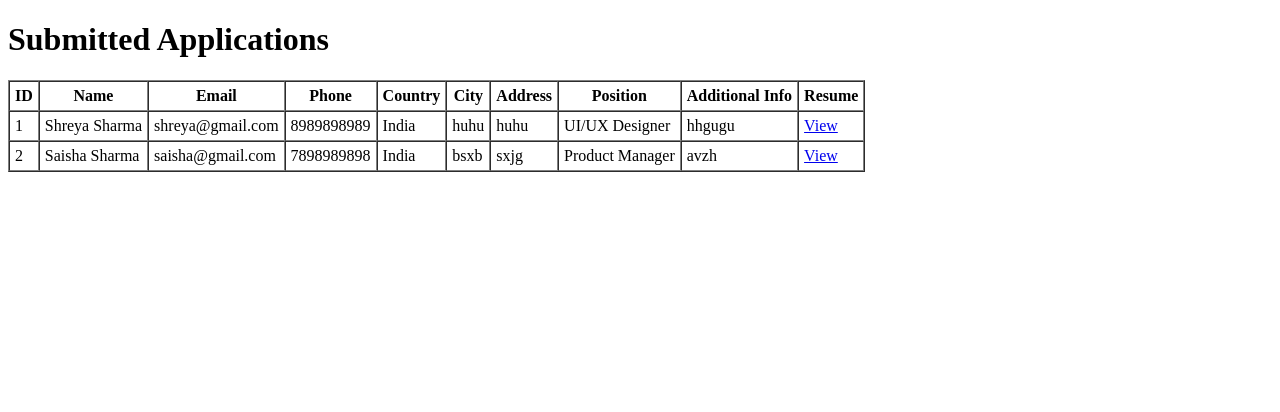
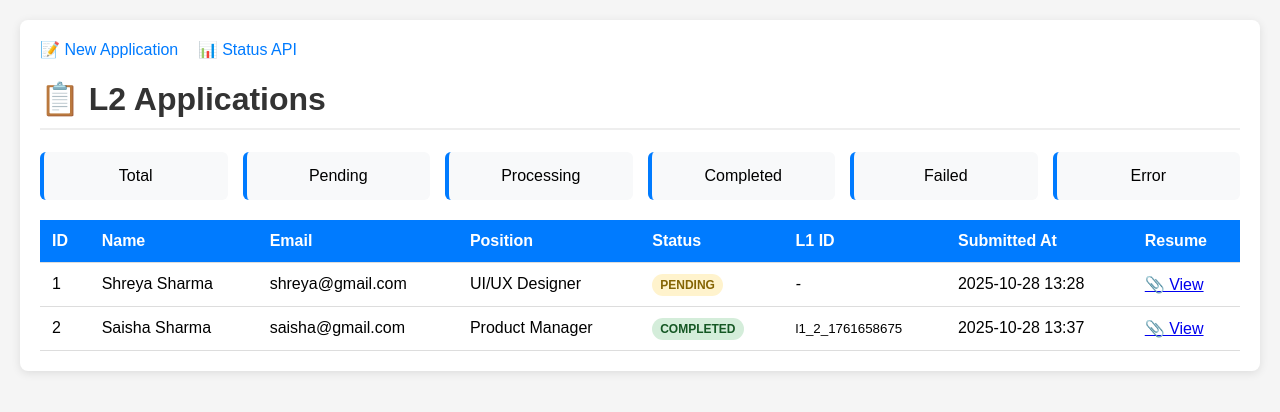
Before and after one commit to Gunnzzz-tech/application, a Flask app: template templates/applications.html in a window 1280 px wide. Shown: the top 412 px of the page. Run offline with Flask 3, Linux system fonts and the light colour scheme; the template is opened without the code that fills it: values that come from a table or form of the project are taken from there, others are empty.

Commit message:
first commit

```diff
--- a/main.py
+++ b/main.py
@@ -6,6 +6,7 @@ import os
 from werkzeug.utils import secure_filename
 from urllib.parse import urlencode
 import logging
+import time
 
 # Configure logging
 logging.basicConfig(level=logging.INFO)
@@ -26,7 +27,6 @@ app.config['SQLALCHEMY_DATABASE_URI'] = f'sqlite:///{DB_PATH}'
 app.config['SQLALCHEMY_TRACK_MODIFICATIONS'] = False
 db = SQLAlchemy(app)
 
-
 # --- L2 Database Model ---
 class Application(db.Model):
     id = db.Column(db.Integer, primary_key=True)
@@ -44,12 +44,10 @@ class Application(db.Model):
     l1_submission_id = db.Column(db.String(100))
     submitted_at = db.Column(db.DateTime, server_default=db.func.now())
 
-
 # Initialize database
 with app.app_context():
     db.create_all()
     logger.info(f"✅ L2 connected to database: {DB_PATH}")
-
 
 # --- Helper functions ---
 def get_preserved_params():
@@ -59,7 +57,6 @@ def get_preserved_params():
             params[key] = value
     return params
 
-
 def build_redirect_url(base_url, extra_params=None):
     params = get_preserved_params()
     if extra_params:
@@ -68,76 +65,79 @@ def build_redirect_url(base_url, extra_params=None):
         return f"{base_url}?{urlencode(params)}"
     return base_url
 
-
 def submit_to_l1(application_id, preserved_params):
     """
     Background task to submit data to L1 (NO humanization delays)
     """
     try:
-        # Get application from L2 database
-        application = Application.query.get(application_id)
-        if not application:
-            logger.error(f"Application {application_id} not found")
-            return
+        # Create application context for the thread
+        with app.app_context():
+            # Get application from L2 database
+            application = Application.query.get(application_id)
+            if not application:
+                logger.error(f"Application {application_id} not found")
+                return
 
-        logger.info(f"🔄 Submitting to L1 for application {application_id}")
+            logger.info(f"🔄 Submitting to L1 for application {application_id}")
 
-        # Update status to processing
-        application.submission_status = 'processing'
-        db.session.commit()
+            # Update status to processing
+            application.submission_status = 'processing'
+            db.session.commit()
 
-        # Prepare form data for L1
-        form_data = {
-            'first_name': application.first_name,
-            'last_name': application.last_name,
-            'email': application.email,
-            'phone': application.phone,
-            'country': application.country,
-            'city': application.city,
-            'address': application.address,
-            'position': application.position,
-            'additional_info': application.additional_info
-        }
+            # Prepare form data for L1
+            form_data = {
+                'first_name': application.first_name,
+                'last_name': application.last_name,
+                'email': application.email,
+                'phone': application.phone,
+                'country': application.country,
+                'city': application.city,
+                'address': application.address,
+                'position': application.position,
+                'additional_info': application.additional_info
+            }
 
-        # Handle file upload
-        files = None
-        if application.resume_filename:
-            file_path = os.path.join(app.config['UPLOAD_FOLDER'], application.resume_filename)
-            if os.path.exists(file_path):
-                files = {'resume': open(file_path, 'rb')}
-                logger.info(f"📎 Attaching file: {application.resume_filename}")
+            # Handle file upload
+            files = None
+            if application.resume_filename:
+                file_path = os.path.join(app.config['UPLOAD_FOLDER'], application.resume_filename)
+                if os.path.exists(file_path):
+                    files = {'resume': open(file_path, 'rb')}
+                    logger.info(f"📎 Attaching file: {application.resume_filename}")
 
-        # Submit to L1 IMMEDIATELY (no delays)
-        l1_submit_url = "https://velvelt.onrender.com/"
+            # Submit to L1 IMMEDIATELY (no delays)
+            l1_submit_url = "https://velvelt.onrender.com/"
+            l1_payload = {**form_data, **preserved_params}
 
-        # Add preserved parameters to payload
-        l1_payload = {**form_data, **preserved_params}
+            logger.info(f"🚀 Submitting to L1: {l1_submit_url}")
+            response = requests.post(l1_submit_url, data=l1_payload, files=files, timeout=30)
 
-        logger.info(f"🚀 Submitting to L1: {l1_submit_url}")
-        response = requests.post(l1_submit_url, data=l1_payload, files=files, timeout=30)
+            if files:
+                files['resume'].close()
 
-        if files:
-            files['resume'].close()
+            logger.info(f"📡 L1 Response Status: {response.status_code}")
 
-        logger.info(f"📡 L1 Response Status: {response.status_code}")
+            if response.status_code in [200, 302]:
+                logger.info(f"✅ Successfully submitted to L1: {application_id}")
+                application.submission_status = 'completed'
+                application.l1_submission_id = f"l1_{application_id}_{int(time.time())}"
+            else:
+                logger.warning(f"❌ L1 submission failed with status {response.status_code}")
+                application.submission_status = 'failed'
 
-        if response.status_code in [200, 302]:
-            logger.info(f"✅ Successfully submitted to L1: {application_id}")
-            application.submission_status = 'completed'
-            application.l1_submission_id = f"l1_{application_id}_{int(time.time())}"
-        else:
-            logger.warning(f"❌ L1 submission failed with status {response.status_code}")
-            application.submission_status = 'failed'
-
-        db.session.commit()
+            db.session.commit()
 
     except Exception as e:
         logger.error(f"💥 Error in L1 submission: {str(e)}")
-        application = Application.query.get(application_id)
-        if application:
-            application.submission_status = 'error'
-            db.session.commit()
-
+        # Try to update status even if there's an error
+        try:
+            with app.app_context():
+                application = Application.query.get(application_id)
+                if application:
+                    application.submission_status = 'error'
+                    db.session.commit()
+        except Exception as inner_e:
+            logger.error(f"💥 Could not update error status: {inner_e}")
 
 # --- Routes ---
 @app.route('/')
@@ -145,7 +145,6 @@ def index():
     """Show the application form"""
     preserved_params = get_preserved_params()
     return render_template('index.html', query_params=preserved_params)
-
 
 @app.route('/apply', methods=['POST'])
 def apply():
@@ -210,6 +209,38 @@ def apply():
         flash('Error submitting application. Please try again.', 'error')
         return redirect(url_for('index'))
 
+@app.route('/applications')
+def applications():
+    """View all submitted applications in L2"""
+    try:
+        # Get all applications ordered by most recent
+        all_applications = Application.query.order_by(Application.submitted_at.desc()).all()
+
+        # Get status summary
+        status_summary = {
+            'total': Application.query.count(),
+            'pending': Application.query.filter_by(submission_status='pending').count(),
+            'processing': Application.query.filter_by(submission_status='processing').count(),
+            'completed': Application.query.filter_by(submission_status='completed').count(),
+            'failed': Application.query.filter_by(submission_status='failed').count(),
+            'error': Application.query.filter_by(submission_status='error').count()
+        }
+
+        logger.info(f"📊 Applications page accessed - Total: {status_summary['total']}")
+
+        return render_template('applications.html',
+                               applications=all_applications,
+                               status_summary=status_summary)
+
+    except Exception as e:
+        logger.error(f"❌ Error loading applications: {str(e)}")
+        flash('Error loading applications.', 'error')
+        return redirect(url_for('index'))
+
+@app.route('/uploads/<filename>')
+def uploaded_file(filename):
+    """Serve uploaded files"""
+    return send_from_directory(app.config['UPLOAD_FOLDER'], filename)
 
 @app.route('/status')
 def status():
@@ -231,7 +262,6 @@ def status():
         'database': DB_PATH
     })
 
-
 if __name__ == '__main__':
     logger.info("🚀 Starting L2 Server...")
     logger.info(f"📊 Using L2 database: {DB_PATH}")
--- a/templates/applications.html
+++ b/templates/applications.html
@@ -1,41 +1,180 @@
-<!doctype html>
-<html>
+<!DOCTYPE html>
+<html lang="en">
 <head>
-    <title>All Applications</title>
+    <meta charset="UTF-8">
+    <meta name="viewport" content="width=device-width, initial-scale=1.0">
+    <title>Applications - L2 Dashboard</title>
+    <style>
+        body {
+            font-family: Arial, sans-serif;
+            margin: 20px;
+            background: #f5f5f5;
+        }
+        .container {
+            max-width: 1200px;
+            margin: 0 auto;
+            background: white;
+            padding: 20px;
+            border-radius: 8px;
+            box-shadow: 0 2px 10px rgba(0,0,0,0.1);
+        }
+        h1 {
+            color: #333;
+            border-bottom: 2px solid #eee;
+            padding-bottom: 10px;
+        }
+        .stats {
+            display: grid;
+            grid-template-columns: repeat(auto-fit, minmax(150px, 1fr));
+            gap: 15px;
+            margin: 20px 0;
+        }
+        .stat-card {
+            background: #f8f9fa;
+            padding: 15px;
+            border-radius: 6px;
+            text-align: center;
+            border-left: 4px solid #007bff;
+        }
+        .stat-number {
+            font-size: 24px;
+            font-weight: bold;
+            color: #007bff;
+        }
+        table {
+            width: 100%;
+            border-collapse: collapse;
+            margin-top: 20px;
+        }
+        th, td {
+            padding: 12px;
+            text-align: left;
+            border-bottom: 1px solid #ddd;
+        }
+        th {
+            background: #007bff;
+            color: white;
+            font-weight: bold;
+        }
+        tr:hover {
+            background: #f8f9fa;
+        }
+        .status-badge {
+            padding: 4px 8px;
+            border-radius: 12px;
+            font-size: 12px;
+            font-weight: bold;
+        }
+        .status-pending { background: #fff3cd; color: #856404; }
+        .status-processing { background: #cce7ff; color: #004085; }
+        .status-completed { background: #d4edda; color: #155724; }
+        .status-failed { background: #f8d7da; color: #721c24; }
+        .status-error { background: #e2e3e5; color: #383d41; }
+        .empty-state {
+            text-align: center;
+            padding: 40px;
+            color: #6c757d;
+        }
+        .nav-links {
+            margin-bottom: 20px;
+        }
+        .nav-links a {
+            margin-right: 15px;
+            text-decoration: none;
+            color: #007bff;
+        }
+    </style>
 </head>
 <body>
-<h1>Submitted Applications</h1>
-<table border="1" cellpadding="5" cellspacing="0">
+    <div class="container">
+        <div class="nav-links">
+            <a href="{{ url_for('index') }}">📝 New Application</a>
+            <a href="{{ url_for('status') }}">📊 Status API</a>
+        </div>
+
+        <h1>📋 L2 Applications</h1>
+
+        <!-- Status Summary -->
+        <div class="stats">
+            <div class="stat-card">
+                <div class="stat-number">{{ status_summary.total }}</div>
+                <div>Total</div>
+            </div>
+            <div class="stat-card">
+                <div class="stat-number">{{ status_summary.pending }}</div>
+                <div>Pending</div>
+            </div>
+            <div class="stat-card">
+                <div class="stat-number">{{ status_summary.processing }}</div>
+                <div>Processing</div>
+            </div>
+            <div class="stat-card">
+                <div class="stat-number">{{ status_summary.completed }}</div>
+                <div>Completed</div>
+            </div>
+            <div class="stat-card">
+                <div class="stat-number">{{ status_summary.failed }}</div>
+                <div>Failed</div>
+            </div>
+            <div class="stat-card">
+                <div class="stat-number">{{ status_summary.error }}</div>
+                <div>Error</div>
+            </div>
+        </div>
+
+        <!-- Applications Table -->
+        {% if applications %}
+        <table>
+            <thead>
                 <tr>
                     <th>ID</th>
                     <th>Name</th>
                     <th>Email</th>
-    <th>Phone</th>
-    <th>Country</th>
-    <th>City</th>
-    <th>Address</th>
                     <th>Position</th>
-    <th>Additional Info</th>
+                    <th>Status</th>
+                    <th>L1 ID</th>
+                    <th>Submitted At</th>
                     <th>Resume</th>
                 </tr>
+            </thead>
+            <tbody>
                 {% for app in applications %}
                 <tr>
                     <td>{{ app.id }}</td>
                     <td>{{ app.first_name }} {{ app.last_name }}</td>
                     <td>{{ app.email }}</td>
-    <td>{{ app.phone }}</td>
-    <td>{{ app.country }}</td>
-    <td>{{ app.city }}</td>
-    <td>{{ app.address }}</td>
                     <td>{{ app.position }}</td>
-    <td>{{ app.additional_info }}</td>
+                    <td>
+                        <span class="status-badge status-{{ app.submission_status }}">
+                            {{ app.submission_status.upper() }}
+                        </span>
+                    </td>
+                    <td>
+                        {% if app.l1_submission_id %}
+                            <small>{{ app.l1_submission_id }}</small>
+                        {% else %}
+                            <em>-</em>
+                        {% endif %}
+                    </td>
+                    <td>{{ app.submitted_at.strftime('%Y-%m-%d %H:%M') if app.submitted_at else 'N/A' }}</td>
                     <td>
                         {% if app.resume_filename %}
-        <a href="{{ url_for('uploaded_file', filename=app.resume_filename) }}" target="_blank">View</a>
+                            <a href="{{ url_for('uploaded_file', filename=app.resume_filename) }}" target="_blank">📎 View</a>
+                        {% else %}
+                            ❌
                         {% endif %}
                     </td>
                 </tr>
                 {% endfor %}
+            </tbody>
         </table>
+        {% else %}
+        <div class="empty-state">
+            <h2>No applications submitted yet</h2>
+            <p>Submit your first application to see it here.</p>
+            <a href="{{ url_for('index') }}">Create New Application</a>
+        </div>
+        {% endif %}
+    </div>
 </body>
 </html>
```
Also changed, not shown: templates/index.html (+6 -6 lines), applications.db, instance/applications.db (added), 1 other file. Lines whose indentation alone changed are shown as unchanged.
